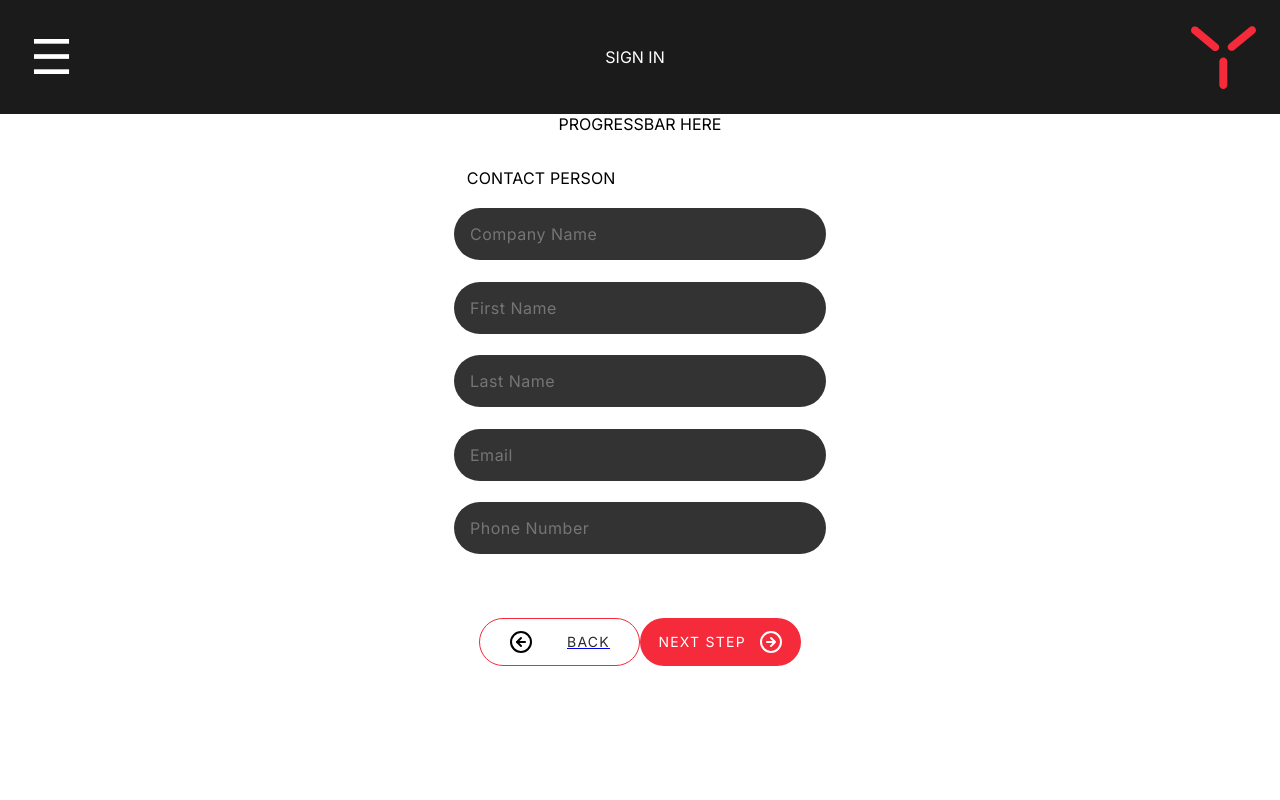
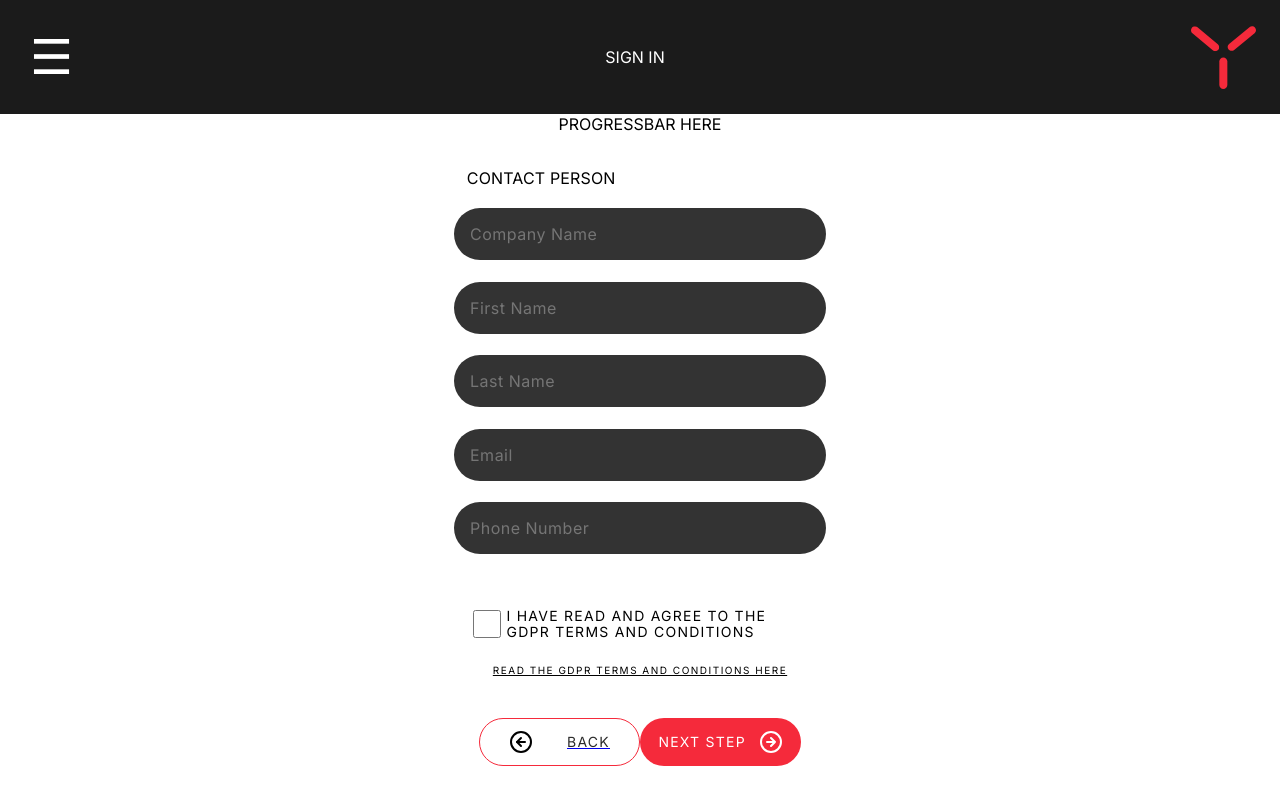
Before and after one commit to HannesAlexandersson/Branshevent, a React (Vite) app in the folder client/: page /company-signup in a window 1280 px wide. Built offline with nearby package versions, Linux system fonts and the light colour scheme.

Commit message:
Signup company done with gdpr
todo, the gdpr pop up

```diff
--- /dev/null
+++ b/client/src/components/GDPR/Gdpr.jsx
@@ -0,0 +1,21 @@
+import styles from './gdpr.module.css';
+
+function Gdpr({ isChecked, handleCheckboxChange }) {
+    return (
+        <div className={styles.container}>
+            <label className={styles.checkboxLabel}>
+            <input
+
+                type="checkbox"
+                checked={isChecked}
+                onChange={handleCheckboxChange}
+            />
+            <span className={styles.checkmark}></span>
+            <p className={styles.gdpr_text}>I have read and agree to the GDPR terms and conditions</p>
+            </label>
+            <p className={styles.gdpr_link}>READ THE GDPR Terms and conditions HERE</p>
+        </div>
+    );
+}
+
+export default Gdpr;
--- /dev/null
+++ b/client/src/components/GDPR/gdpr.module.css
@@ -0,0 +1,53 @@
+.container{
+    display: flex;
+    width: 21.375rem;
+    padding: 0.5rem;
+    flex-direction: column;
+    align-items: flex-start;
+    gap: 0.5rem;
+}
+.checkboxLabel{
+    display: flex;
+}
+.checkboxLabel input {
+    cursor: pointer;
+    width: 3rem;
+}
+
+/* .checkboxLabel input:checked ~ .checkmark:after {
+    content: "";
+    position: absolute;
+    display: block;
+    left: 9px;
+    top: 5px;
+    width: 6px;
+    height: 12px;
+    border: solid #000;
+    border-width: 0 2px 2px 0;
+    transform: rotate(45deg);
+} */
+
+.gdpr_text{
+    margin-left: .125rem;
+    color: var(--default-font-clr);
+    font-family: var(--default-font);
+    font-size: 0.875rem;
+    font-style: normal;
+    font-weight: 400;
+    line-height: 1rem;
+    letter-spacing: 0.07813rem;
+    text-transform: uppercase;
+}
+.gdpr_link{
+    margin:auto;
+    color: var(--default-font-clr);
+    /* Overline */
+    font-family: var(--default-font);
+    font-size: 0.625rem;
+    font-style: normal;
+    font-weight: 400;
+    line-height: 1rem; /* 160% */
+    letter-spacing: 0.09375rem;
+    text-decoration-line: underline;
+    text-transform: uppercase;
+}
--- a/client/src/views/Company-signUp/Company_sign_up.jsx
+++ b/client/src/views/Company-signUp/Company_sign_up.jsx
@@ -1,19 +1,28 @@
 import { backArrow, nextArrow } from '../../assets/Icons/index.js';
 import { Link, useNavigate, } from 'react-router-dom';
+import { useState } from 'react';
 import Nav from '../../views/Navigation/Navigation.jsx';
 import Form from '../../components/Company-form/Company_signup_form.jsx';
+import Gdpr from '../../components/GDPR/Gdpr.jsx';
 import styles from './company_sign_up.module.css';
 
 function Company_sign_up(){
     const navigate = useNavigate();
+    const [isChecked, setIsChecked] = useState(false);
 
     const handleSubmit = (event) => {
         event.preventDefault(); // Prevent default form submission
-        // Your form submission logic here
 
-        // Navigate to the next page
+
+        // enter the path to the next page here when its finished
         navigate('/');
     };
+
+    const handleCheckboxChange = () => {
+        setIsChecked(!isChecked);
+    };
+
+    const isNextButtonDisabled = !isChecked;
 
     return(
         <>
@@ -23,7 +32,11 @@ function Company_sign_up(){
 
                 <Form id="companySignupForm" handleSubmit={handleSubmit}/>
 
-                <div className='GDPR-wrapper'></div>
+
+                    <Gdpr
+                     isChecked={isChecked}
+                     handleCheckboxChange={handleCheckboxChange}
+                    />
 
                 <div className={styles.footer_btn_wrapper}>
                     <Link to="/sign-in">
@@ -34,7 +47,7 @@ function Company_sign_up(){
                     </Link>
 
 
-                    <button className={`${styles.next_btn} ${styles.btn}`} onClick={handleSubmit}>
+                    <button className={`${styles.next_btn} ${styles.btn}`} onClick={handleSubmit} disabled={isNextButtonDisabled}>
                         <p>NEXT STEP</p>
                         <img src={nextArrow} />
                     </button>
--- a/client/src/views/Company-signUp/company_sign_up.module.css
+++ b/client/src/views/Company-signUp/company_sign_up.module.css
@@ -7,6 +7,11 @@
     justify-content: space-around;
     gap: 2rem;
 }
+
+
+
+
+
 .footer_btn_wrapper{
     display: flex;
     flex-direction: row;
```
